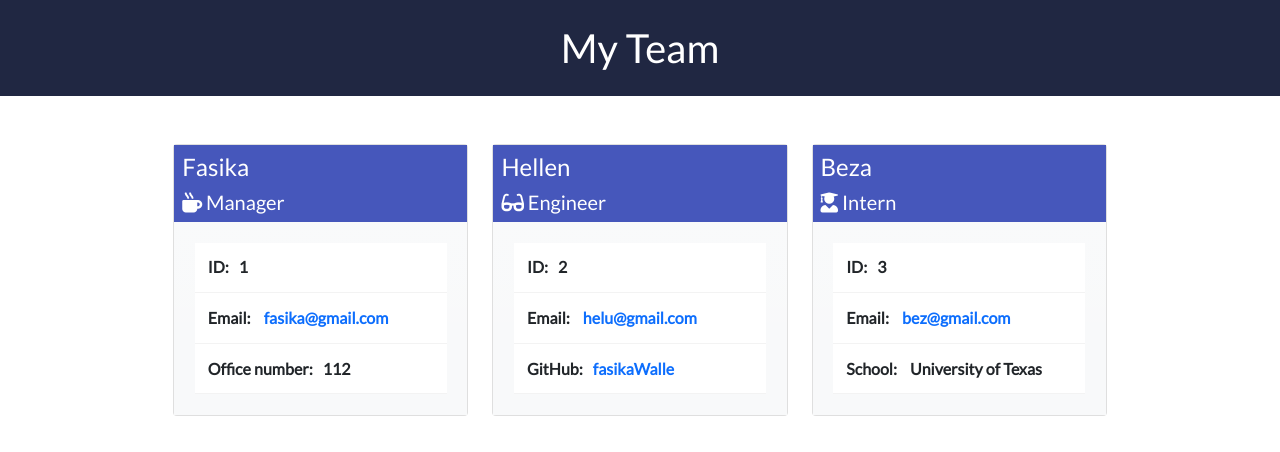
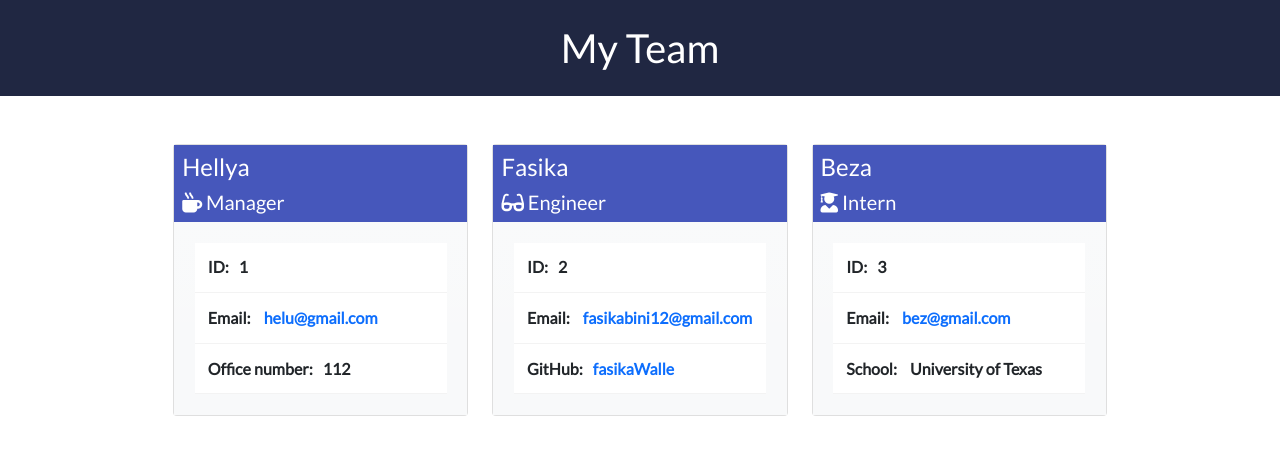
Before and after one commit to fasikaWalle/Employee-Profile-Generator, a website: page dist/index.html in a window 1280 px wide. Drawn offline with nearby package versions, Linux system fonts and the light colour scheme.

Commit message:
Sample HTML generated

```diff
--- a/dist/index.html
+++ b/dist/index.html
@@ -1,5 +1,6 @@
 <!DOCTYPE html>
 <html lang="en">
+
 <head>
   <meta charset="UTF-8">
   <meta http-equiv="X-UA-Compatible" content="IE=edge">
@@ -8,9 +9,11 @@
   <link rel="stylesheet" href="https://cdnjs.cloudflare.com/ajax/libs/font-awesome/5.15.2/css/all.min.css">
   <link rel="preconnect" href="https://fonts.gstatic.com">
   <link href="https://fonts.googleapis.com/css2?family=Lato:wght@300;400&display=swap" rel="stylesheet">
-  <link href="https://cdn.jsdelivr.net/npm/bootstrap@5.0.0-beta2/dist/css/bootstrap.min.css" rel="stylesheet" integrity="sha384-BmbxuPwQa2lc/FVzBcNJ7UAyJxM6wuqIj61tLrc4wSX0szH/Ev+nYRRuWlolflfl" crossorigin="anonymous">
+  <link href="https://cdn.jsdelivr.net/npm/bootstrap@5.0.0-beta2/dist/css/bootstrap.min.css" rel="stylesheet"
+    integrity="sha384-BmbxuPwQa2lc/FVzBcNJ7UAyJxM6wuqIj61tLrc4wSX0szH/Ev+nYRRuWlolflfl" crossorigin="anonymous">
   <link rel="stylesheet" href="./css/style.css">
 </head>
+
 <body>
   <header class="mb-4 text-white">
     <h1 class="p-4 text-center">My Team</h1>
@@ -23,13 +26,13 @@
           <div class="card h-100">
             <div class="card-body">
               <div class="employee-header text-white">
-      <h4 class="card-title">Fasika</h4>
+                <h4 class="card-title">Hellya</h4>
                 <h5 class="card-text"><i class="fas fa-mug-hot"></i> Manager</h5>
               </div>
               <div class="bg-light bg-gradient">
-      <ul id= "employee-info">
+                <ul id="employee-info">
                   <li>ID:<span>1</span></li>
-        <li>Email:<span><a href="mailto:fasika@gmail.com"> fasika@gmail.com</a></span></li>
+                  <li>Email:<span><a href="mailto:helu@gmail.com"> helu@gmail.com</a></span></li>
                   <li>Office number:<span>112</span></li>
                 </ul>
               </div>
@@ -40,14 +43,14 @@
           <div class="card h-100">
             <div class="card-body">
               <div class="employee-header text-white">
-    <h4 class="card-title"> Hellen</h4>
+                <h4 class="card-title"> Fasika</h4>
                 <h5 class="card-text"><i class="fas fa-glasses"></i> Engineer</h5>
               </div>
               <div class="bg-light bg-gradient">
                 <ul id="employee-info">
                   <li>ID:<span>2</span></li>
-      <li>Email:<span><a href="mailto: helu@gmail.com"> helu@gmail.com</a></span></li>
-       <li>GitHub:<span><a href="https://github.com/fasikaWalle/"target="_blank">fasikaWalle</a></span></li>
+                  <li>Email:<span><a href="mailto: fasikabini12@gmail.com"> fasikabini12@gmail.com</a></span></li>
+                  <li>GitHub:<span><a href="https://github.com/fasikaWalle/" target="_blank">fasikaWalle</a></span></li>
                 </ul>
               </div>
             </div>
@@ -62,7 +65,7 @@
                 <h5 class="card-text"> <i class="fas fa-user-graduate"></i> Intern</h5>
               </div>
               <div class="bg-light bg-gradient">
-    <ul id= "employee-info">
+                <ul id="employee-info">
                   <li>ID:<span>3</span></li>
                   <li>Email:<span><a href="mailto:bez@gmail.com"> bez@gmail.com</a></span></li>
                   <li>School: <span>University of Texas</span></li>
@@ -76,4 +79,5 @@
     </section>
   </main>
 </body>
+
 </html>
```
Lines whose indentation alone changed are shown as unchanged.
